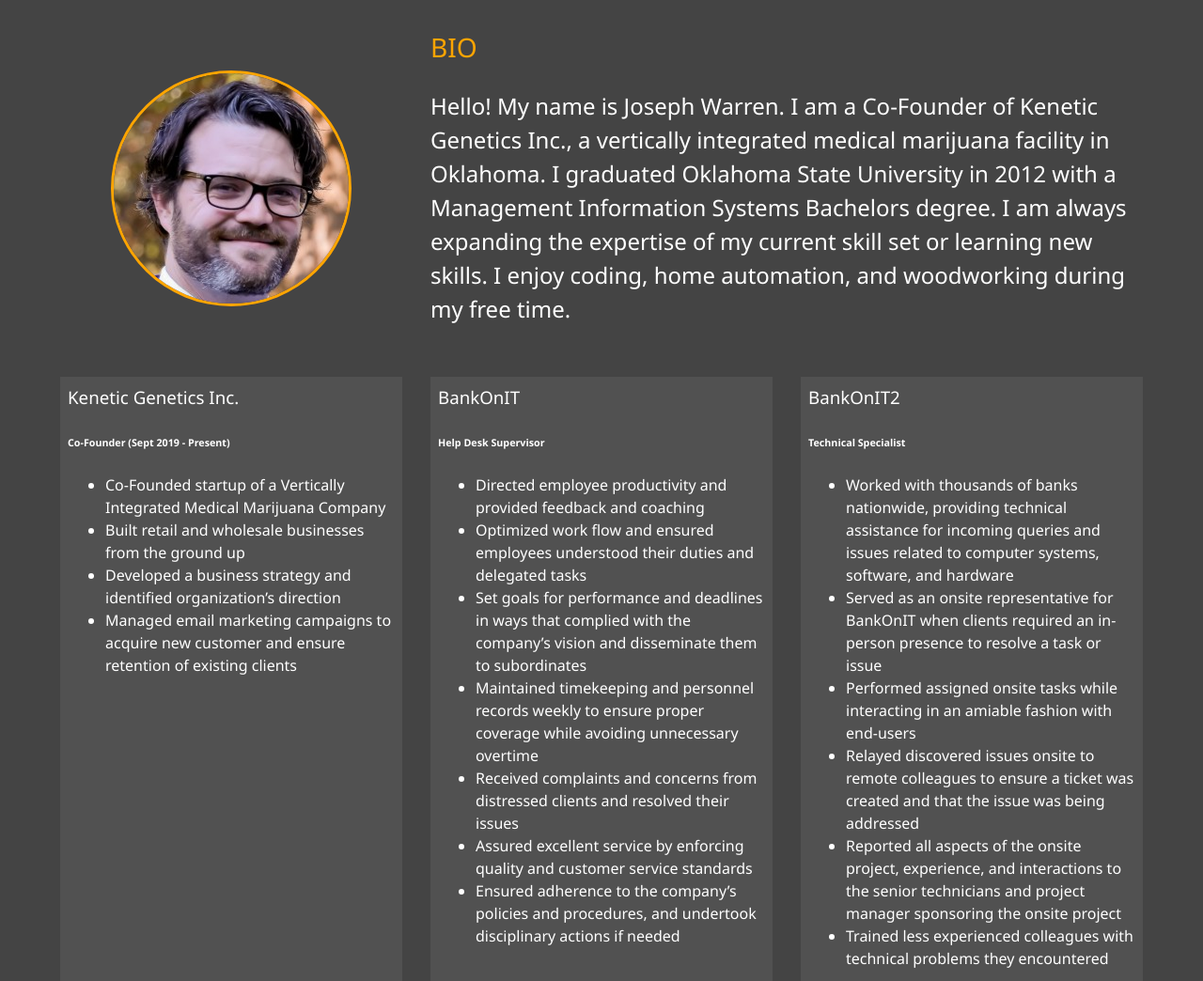
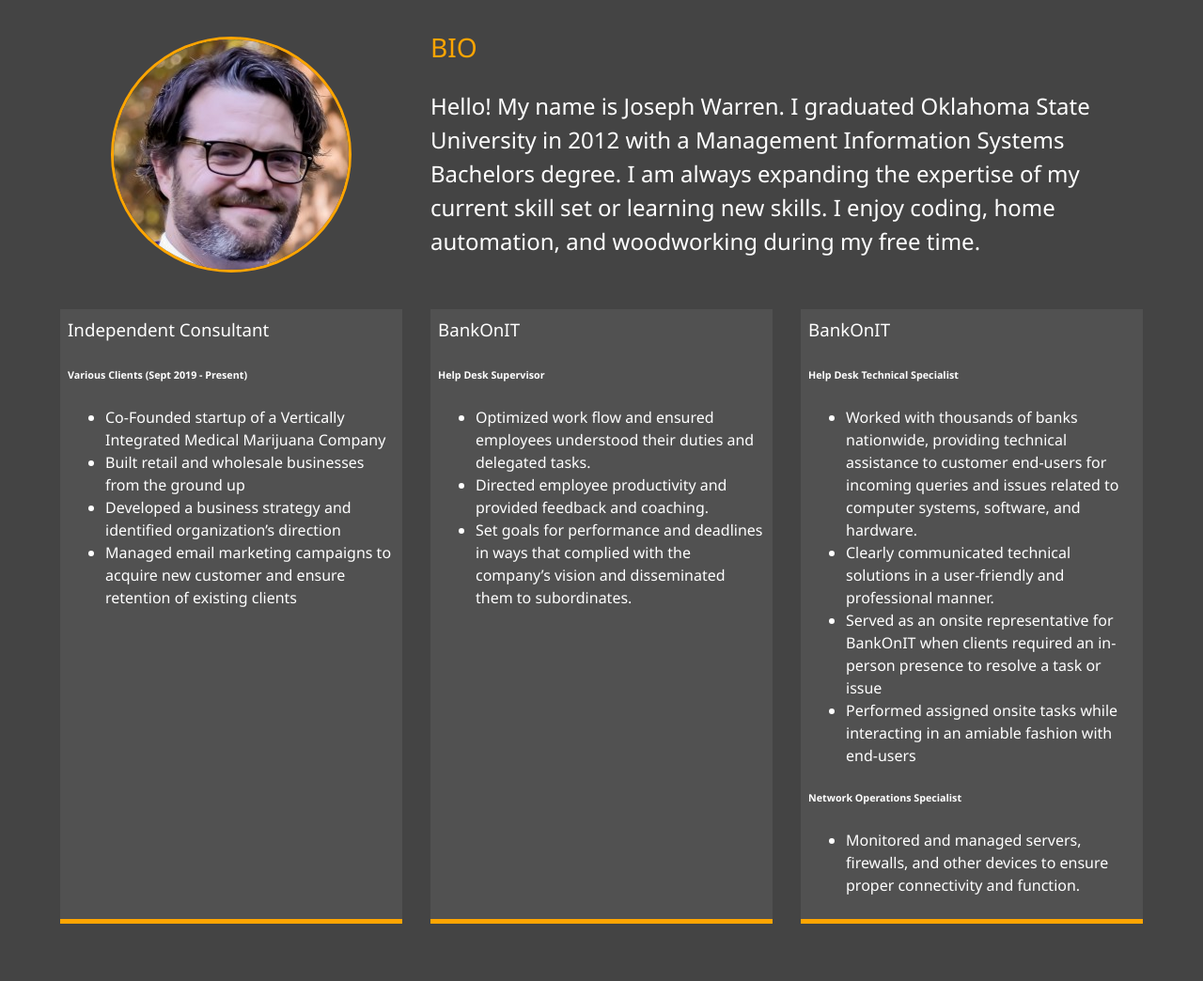
Before and after one commit to jo3warren/portfolio-website, a plain HTML site: page about.html in a window 1280 px wide. Shown: the part 253-1297 px from the top of the page at 94% size. Drawn offline with Linux system fonts and the light colour scheme.

Commit message:
Update about.html
updated job descriptions and bio

```diff
--- a/about.html
+++ b/about.html
@@ -55,19 +55,15 @@
         <div class="bio">
           <h3 class="text-secondary">BIO</h3>
           <p>
-            Hello! My name is Joseph Warren. I am a Co-Founder of Kenetic
-            Genetics Inc., a vertically integrated medical marijuana facility in
-            Oklahoma. I graduated Oklahoma State University in 2012 with a
-            Management Information Systems Bachelors degree. I am always
-            expanding the expertise of my current skill set or learning new
-            skills. I enjoy coding, home automation, and woodworking during my
-            free time.
+            Hello! My name is Joseph Warren. I graduated Oklahoma State University in 2012 with a
+            Management Information Systems Bachelors degree. I am always expanding the expertise of my current skill set or learning new
+            skills. I enjoy coding, home automation, and woodworking during my free time.
           </p>
         </div>
 
         <div class="job job-1">
-          <h3>Kenetic Genetics Inc.</h3>
-          <h6>Co-Founder (Sept 2019 - Present)</h6>
+          <h3>Independent Consultant</h3>
+          <h6>Various Clients (Sept 2019 - Present)</h6>
           <ul>
             <li>
               Co-Founded startup of a Vertically Integrated Medical Marijuana
@@ -89,42 +85,25 @@
           <h6>Help Desk Supervisor</h6>
           <ul>
             <li>
-              Directed employee productivity and provided feedback and coaching
+              Optimized work flow and ensured employees understood their duties and delegated tasks.
             </li>
             <li>
-              Optimized work flow and ensured employees understood their duties
-              and delegated tasks
+              Directed employee productivity and provided feedback and coaching.
             </li>
             <li>
-              Set goals for performance and deadlines in ways that complied with
-              the company’s vision and disseminate them to subordinates
-            </li>
-            <li>
-              Maintained timekeeping and personnel records weekly to ensure
-              proper coverage while avoiding unnecessary overtime
-            </li>
-            <li>
-              Received complaints and concerns from distressed clients and
-              resolved their issues
-            </li>
-            <li>
-              Assured excellent service by enforcing quality and customer
-              service standards
-            </li>
-            <li>
-              Ensured adherence to the company’s policies and procedures, and
-              undertook disciplinary actions if needed
+              Set goals for performance and deadlines in ways that complied with the company’s vision and disseminated them to subordinates.
             </li>
           </ul>
         </div>
         <div class="job job-3">
-          <h3>BankOnIT2</h3>
-          <h6>Technical Specialist</h6>
+          <h3>BankOnIT</h3>
+          <h6>Help Desk Technical Specialist</h6>
           <ul>
             <li>
-              Worked with thousands of banks nationwide, providing technical
-              assistance for incoming queries and issues related to computer
-              systems, software, and hardware
+              Worked with thousands of banks nationwide, providing technical assistance to customer end-users for incoming queries and issues related to computer systems, software, and hardware.
+            </li>
+            <li>
+              Clearly communicated technical solutions in a user-friendly and professional manner.
             </li>
             <li>
               Served as an onsite representative for BankOnIT when clients
@@ -134,18 +113,11 @@
               Performed assigned onsite tasks while interacting in an amiable
               fashion with end-users
             </li>
-            <li>
-              Relayed discovered issues onsite to remote colleagues to ensure a
-              ticket was created and that the issue was being addressed
-            </li>
-            <li>
-              Reported all aspects of the onsite project, experience, and
-              interactions to the senior technicians and project manager
-              sponsoring the onsite project
-            </li>
-            <li>
-              Trained less experienced colleagues with technical problems they
-              encountered
+          </ul>
+          <h6>Network Operations Specialist</h6>
+          <ul>
+          <li>
+            Monitored and managed servers, firewalls, and other devices to ensure proper connectivity and function.
             </li>
           </ul>
         </div>
```
